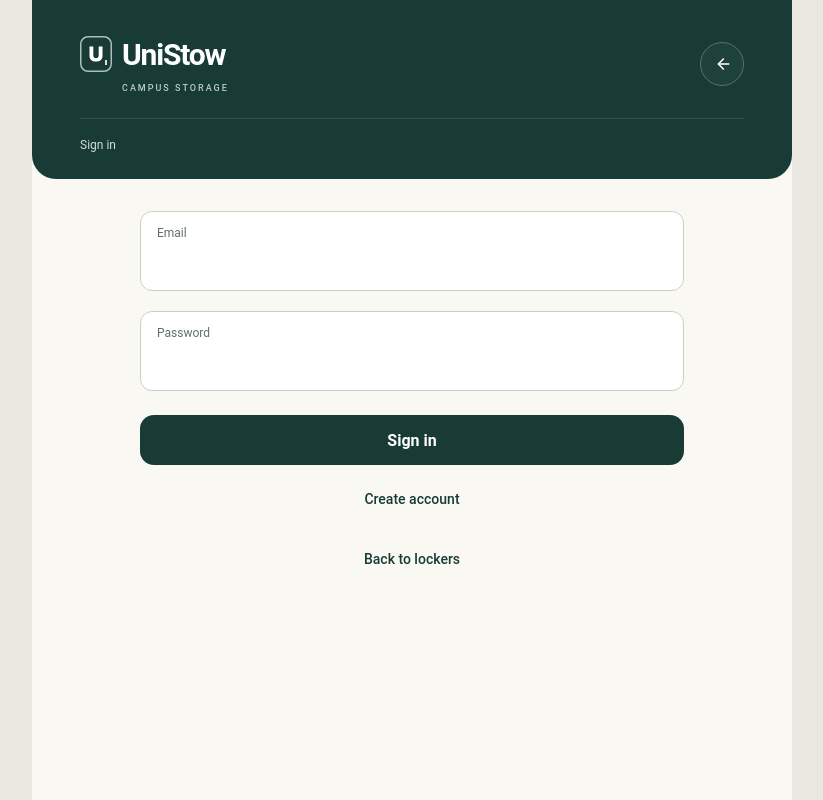
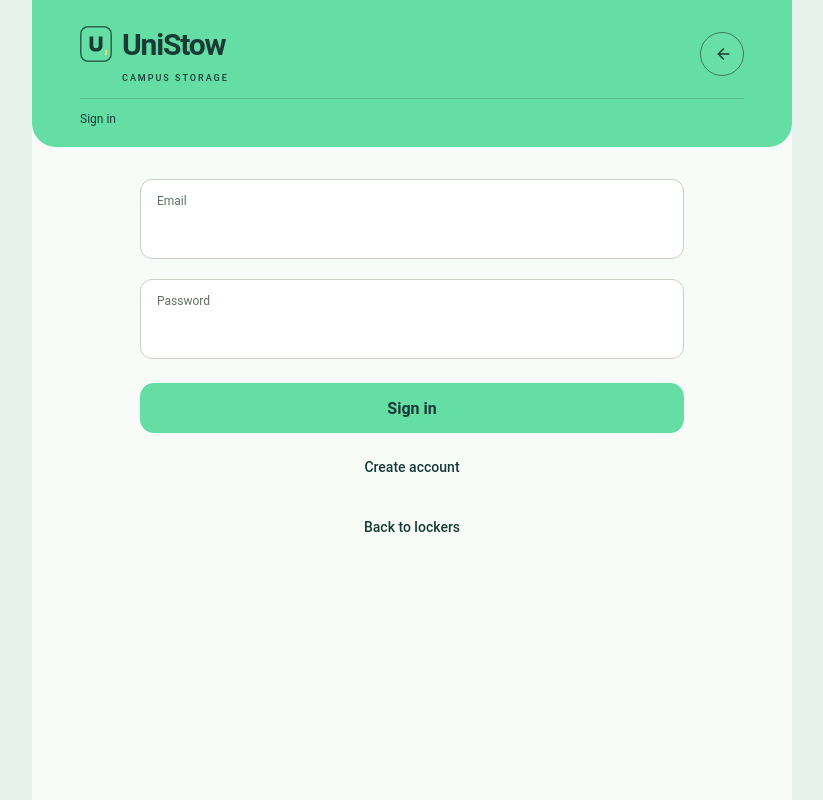
Before and after one commit to nikitsya/UniStow, a FastAPI app: page /login?locker_id=1 in a window 1280 px wide. Shown: the whole page, without its empty margins (228-1051 px from the left). Run offline with FastAPI, Linux system fonts and the light colour scheme; parts of the project's set-up code (start-up, migrations or seed data) failed here and were passed over.

Commit message:
Refine UniStow colours and visual balance
Apply mint and yellow branding with dark, readable text.
Compact the header, simplify locker borders and use neutral
grey for unavailable lockers.

Limit the active navigation highlight to the icon.

Refs #24

```diff
--- a/frontend/static/css/home.css
+++ b/frontend/static/css/home.css
@@ -1,19 +1,19 @@
 .home-page {
-    background: #eae7e1;
-    color: #183b35;
+    background: var(--page);
+    color: var(--ink);
 }
 
 .home-page .app-shell {
     max-width: 760px;
     padding: 0;
-    background: #faf8f3;
+    background: var(--surface);
     min-height: 100svh;
 }
 
 .home-header {
     background: var(--green);
-    color: #fff;
-    padding: 28px 28px 22px;
+    color: var(--ink);
+    padding: 18px 28px 16px;
     display: grid;
     grid-template-columns: minmax(0, 1fr) auto;
     column-gap: 16px;
@@ -39,7 +39,7 @@
     place-items: center;
     width: 44px;
     height: 44px;
-    border: 1px solid #57726b;
+    border: 1px solid #3b795d;
     border-radius: 50%;
     background: #ffffff08;
     transition: background 160ms, border-color 160ms;
@@ -60,7 +60,7 @@
     font-size: 9px;
     line-height: 16px;
     letter-spacing: 2px;
-    color: #bacdc5;
+    color: var(--ink);
     font-weight: 500;
     margin: 0;
 }
@@ -310,10 +295,10 @@ a.home-locker:active {
     font-weight: 400;
     letter-spacing: normal;
     grid-column: 1 / -1;
-    margin: 22px 0 0;
-    padding-top: 16px;
-    border-top: 1px solid #ffffff20;
-    color: #d0ded7;
+    margin: 12px 0 0;
+    padding-top: 10px;
+    border-top: 1px solid #3b795d55;
+    color: var(--ink);
     font-size: 12px;
     line-height: 1.7;
     text-wrap: pretty;
@@ -410,12 +395,12 @@ a.home-locker:active {
 }
 
 .home-page :focus-visible {
-    outline-color: #8b6d37;
+    outline-color: var(--focus);
 }
 
 @media (min-width: 600px) {
     .home-header {
-        padding: 32px 48px 24px;
+        padding: 22px 48px 18px;
     }
 
     .home-content {
--- a/frontend/static/css/main.css
+++ b/frontend/static/css/main.css
@@ -3,12 +3,18 @@
     overflow-x: clip;
     color-scheme: light;
     font-family: Roboto, "Helvetica Neue", Arial, sans-serif;
-    color: #fff;
-    background: #183b35;
+    color: var(--ink);
+    background: var(--green);
     font-synthesis: none;
-    --green: #183b35;
-    --supporting: #dce6e2;
-    --sand: #e8d5b5;
+    --green: #64dea5;
+    --ink: #183b35;
+    --supporting: #425e50;
+    --sand: #f5d76e;
+    --mint-soft: #d7f5e6;
+    --yellow-soft: #fff2ba;
+    --surface: #f8fcf9;
+    --page: #e7f2ec;
+    --focus: #27674b;
 }
 
 * {
@@ -267,13 +273,13 @@ button.back-button {
 }
 
 .confirm-button {
-    color: var(--green);
+    color: var(--ink);
     background: var(--sand);
     transition: background-color 160ms;
 }
 
 .confirm-button:hover:not(:disabled) {
-    background: #f3e4cb;
+    background: #ffe695;
 }
 
 .confirm-button:disabled {
--- a/frontend/static/css/screens.css
+++ b/frontend/static/css/screens.css
@@ -1,6 +1,6 @@
 .flow-page {
-    background: #eae7e1;
-    color: #183b35;
+    background: var(--page);
+    color: var(--ink);
     --supporting: #607065;
 }
 
@@ -8,7 +8,7 @@
     max-width: 760px;
     padding: 0 0 32px;
     min-height: 100svh;
-    background: #faf8f3;
+    background: var(--surface);
 }
 
 .flow-page .rental-screen {
@@ -67,7 +67,7 @@
 
 .flow-page .confirm-button {
     background: var(--green);
-    color: white;
+    color: var(--ink);
     border-radius: 14px;
     min-height: 50px;
     font-weight: 600;
--- a/frontend/templates/layouts/layout.html
+++ b/frontend/templates/layouts/layout.html
@@ -3,17 +3,17 @@
 <head>
     <meta charset="UTF-8">
     <meta content="width=device-width, initial-scale=1.0" name="viewport">
-    <meta content="#183B35" name="theme-color">
+    <meta content="#64DEA5" name="theme-color">
     <link href="{{ url_for('static', path='unistow.svg') }}" rel="icon" type="image/svg+xml">
     <title>{{ title }}</title>
-    <link href="{{ url_for('static', path='css/main.css') }}?v=6" rel="stylesheet">
+    <link href="{{ url_for('static', path='css/main.css') }}?v=7" rel="stylesheet">
     <script defer src="{{ url_for('static', path='js/shared/dialogs.js') }}"></script>
     <script defer src="{{ url_for('static', path='js/shared/pull_to_refresh.js') }}"></script>
     <script defer src="{{ url_for('static', path='js/rentals/rental.js') }}?v=checkout-5"></script>
-    <link href="{{ url_for('static', path='css/home.css') }}?v=16" rel="stylesheet">
+    <link href="{{ url_for('static', path='css/home.css') }}?v=18" rel="stylesheet">
     {% if active_tab %}
         <script defer src="{{ url_for('static', path='js/account/account_menu.js') }}"></script>
-        <link href="{{ url_for('static', path='css/bottom_nav.css') }}?v=2" rel="stylesheet">
+        <link href="{{ url_for('static', path='css/bottom_nav.css') }}?v=4" rel="stylesheet">
     {% endif %}
     {% block extra_head %}{% endblock %}
 </head>
--- a/frontend/templates/layouts/screen.html
+++ b/frontend/templates/layouts/screen.html
@@ -1,7 +1,7 @@
 {% extends "layouts/layout.html" %}
 {% block body_class %}flow-page{% endblock %}
 {% block extra_head %}
-    <link href="{{ url_for('static', path='css/screens.css') }}?v=17" rel="stylesheet">
+    <link href="{{ url_for('static', path='css/screens.css') }}?v=18" rel="stylesheet">
 {% endblock %}
 {% block content %}
     <section class="rental-screen">
```
Also changed, not shown: other parts of frontend/static/css/home.css (+22 -40 lines), other parts of frontend/static/css/main.css (+12 -12 lines), other parts of frontend/static/css/screens.css (+18 -18 lines), frontend/static/css/bottom_nav.css (+10 -4 lines), frontend/static/unistow.svg.
